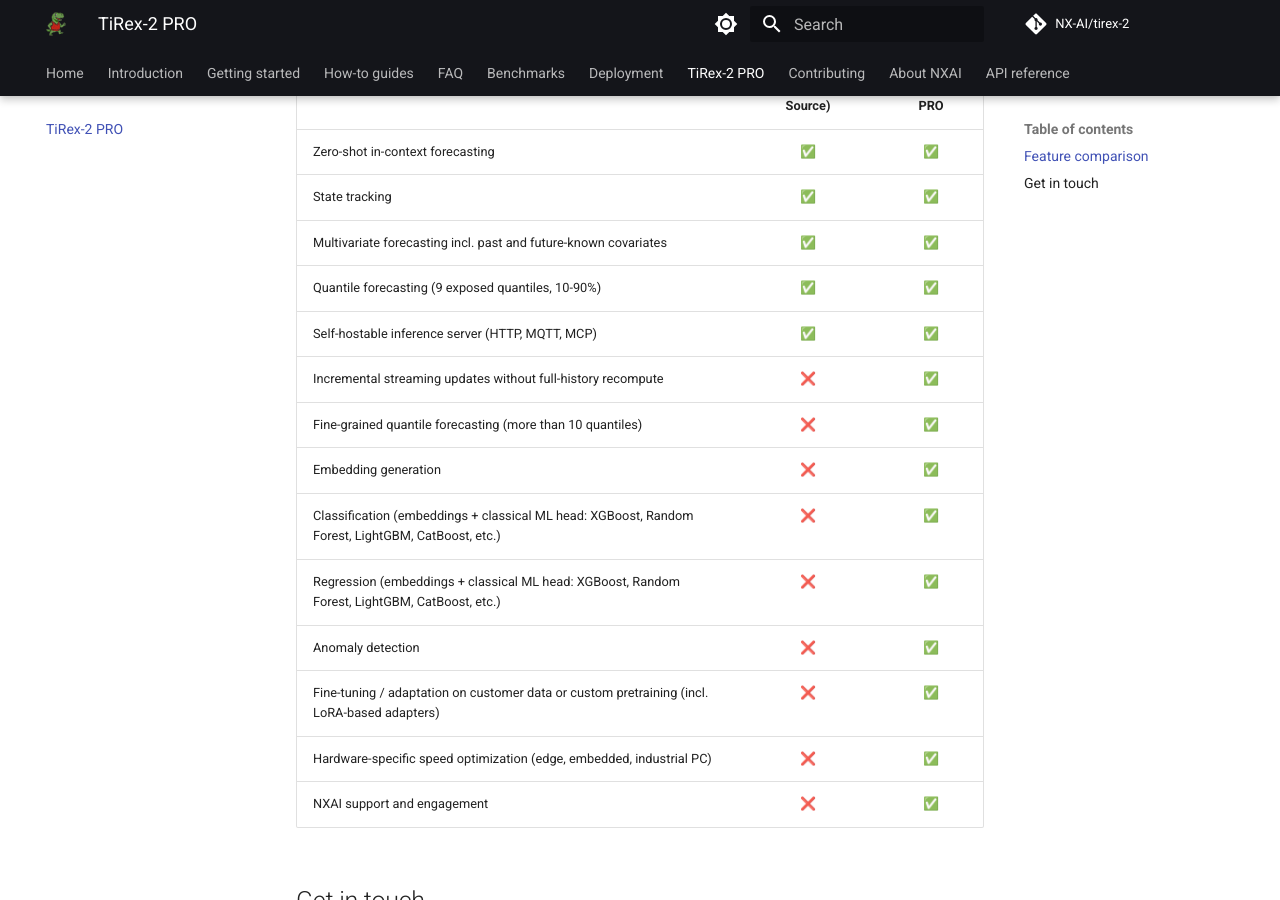
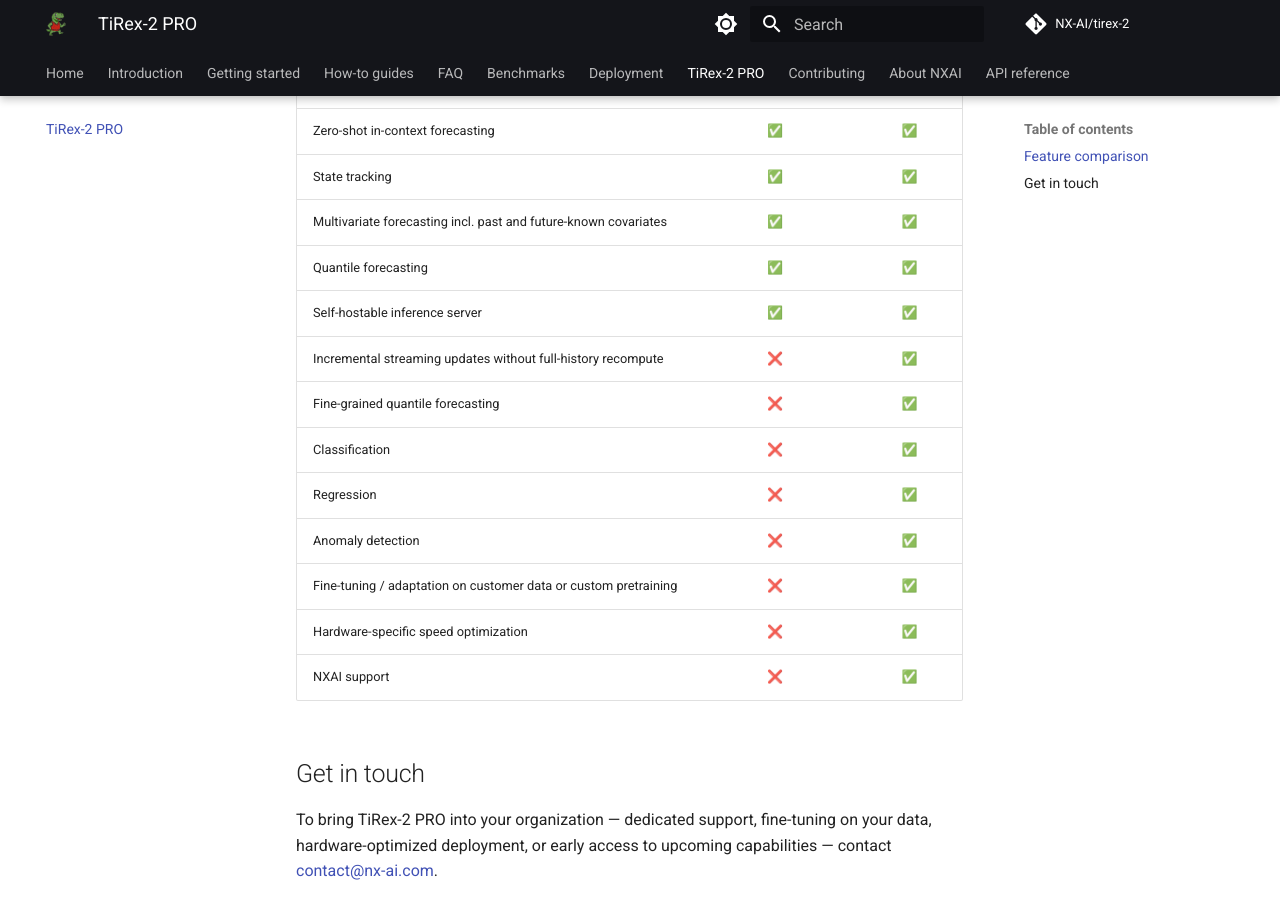
Before and after one commit to NX-AI/tirex-2, an MkDocs documentation site: the page built from docs/pro.md, in a window 1280 px wide and 900 px high, scrolled down 358 px. Built offline with MkDocs 1.6.1 and Material for MkDocs 9.7.7, drawn with Linux system fonts in a browser that asks for light colours; comment, search, counter and statistics services are not loaded.

Commit message:
streamlined pro features

```diff
--- a/docs/pro.md
+++ b/docs/pro.md
@@ -12,17 +12,16 @@
 | Zero-shot in-context forecasting | ✅ | ✅ |
 | State tracking | ✅ | ✅ |
 | Multivariate forecasting incl. past and future-known covariates | ✅ | ✅ |
-| Quantile forecasting (9 exposed quantiles, 10-90%) | ✅ | ✅ |
-| Self-hostable inference server (HTTP, MQTT, MCP) | ✅ | ✅ |
+| Quantile forecasting | ✅ | ✅ |
+| Self-hostable inference server | ✅ | ✅ |
 | Incremental streaming updates without full-history recompute | ❌ | ✅ |
-| Fine-grained quantile forecasting (more than 10 quantiles) | ❌ | ✅ |
-| Embedding generation | ❌ | ✅ |
-| Classification (embeddings + classical ML head: XGBoost, Random Forest, LightGBM, CatBoost, etc.) | ❌ | ✅ |
-| Regression (embeddings + classical ML head: XGBoost, Random Forest, LightGBM, CatBoost, etc.) | ❌ | ✅ |
+| Fine-grained quantile forecasting | ❌ | ✅ |
+| Classification | ❌ | ✅ |
+| Regression | ❌ | ✅ |
 | Anomaly detection | ❌ | ✅ |
-| Fine-tuning / adaptation on customer data or custom pretraining (incl. LoRA-based adapters) | ❌ | ✅ |
-| Hardware-specific speed optimization (edge, embedded, industrial PC) | ❌ | ✅ |
-| NXAI support and engagement | ❌ | ✅ |
+| Fine-tuning / adaptation on customer data or custom pretraining | ❌ | ✅ |
+| Hardware-specific speed optimization | ❌ | ✅ |
+| NXAI support | ❌ | ✅ |
 
 ## Get in touch
 
```
